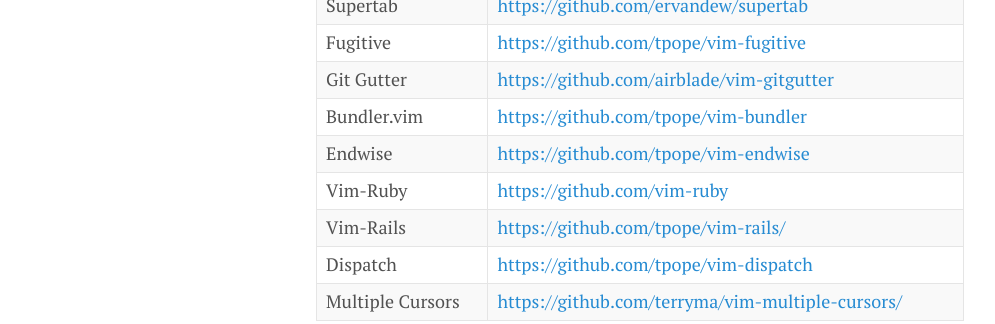
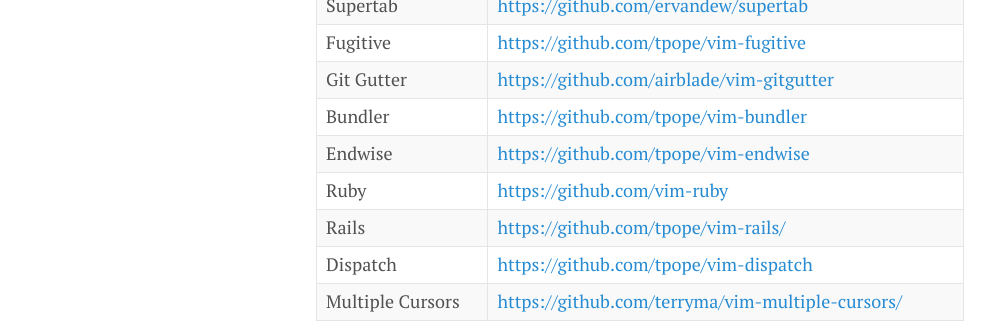
Before and after one commit to lgeurts/lgeurts.github.io, a Jekyll site: the page built from _posts/2017-07-11-bunsenlabs-linux-setup-notes-for dell-inspiron-6000.md, in a window 1280 px wide and 900 px high, scrolled down 8116 px. Shown: the part 156-480 px from the top of the window, without its empty margins (0-995 px from the left). Built offline with Jekyll 4.4.1, drawn with Linux system fonts in a browser that asks for light colours; nearby versions of some CDN libraries; comment, search, counter and statistics services are not loaded.

Commit message:
Change section 6 #249 #251 #252

```diff
--- a/_posts/2017-07-11-bunsenlabs-linux-setup-notes-for dell-inspiron-6000.md
+++ b/_posts/2017-07-11-bunsenlabs-linux-setup-notes-for dell-inspiron-6000.md
@@ -246,10 +246,10 @@
 Supertab      | [https://github.com/ervandew/supertab](https://github.com/ervandew/supertab)
 Fugitive      | [https://github.com/tpope/vim-fugitive](https://github.com/tpope/vim-fugitive)
 Git Gutter    | [https://github.com/airblade/vim-gitgutter](https://github.com/airblade/vim-gitgutter)
-Bundler.vim   | [https://github.com/tpope/vim-bundler](https://github.com/tpope/vim-bundler)
+Bundler       | [https://github.com/tpope/vim-bundler](https://github.com/tpope/vim-bundler)
 Endwise       | [https://github.com/tpope/vim-endwise](https://github.com/tpope/vim-endwise)
-Vim-Ruby      | [https://github.com/vim-ruby](https://github.com/vim-ruby)
-Vim-Rails     | [https://github.com/tpope/vim-rails/](https://github.com/tpope/vim-rails/)
+Ruby          | [https://github.com/vim-ruby](https://github.com/vim-ruby)
+Rails         | [https://github.com/tpope/vim-rails/](https://github.com/tpope/vim-rails/)
 Dispatch      | [https://github.com/tpope/vim-dispatch](https://github.com/tpope/vim-dispatch)
 Multiple Cursors | [https://github.com/terryma/vim-multiple-cursors/](https://github.com/terryma/vim-multiple-cursors/)
 
```
